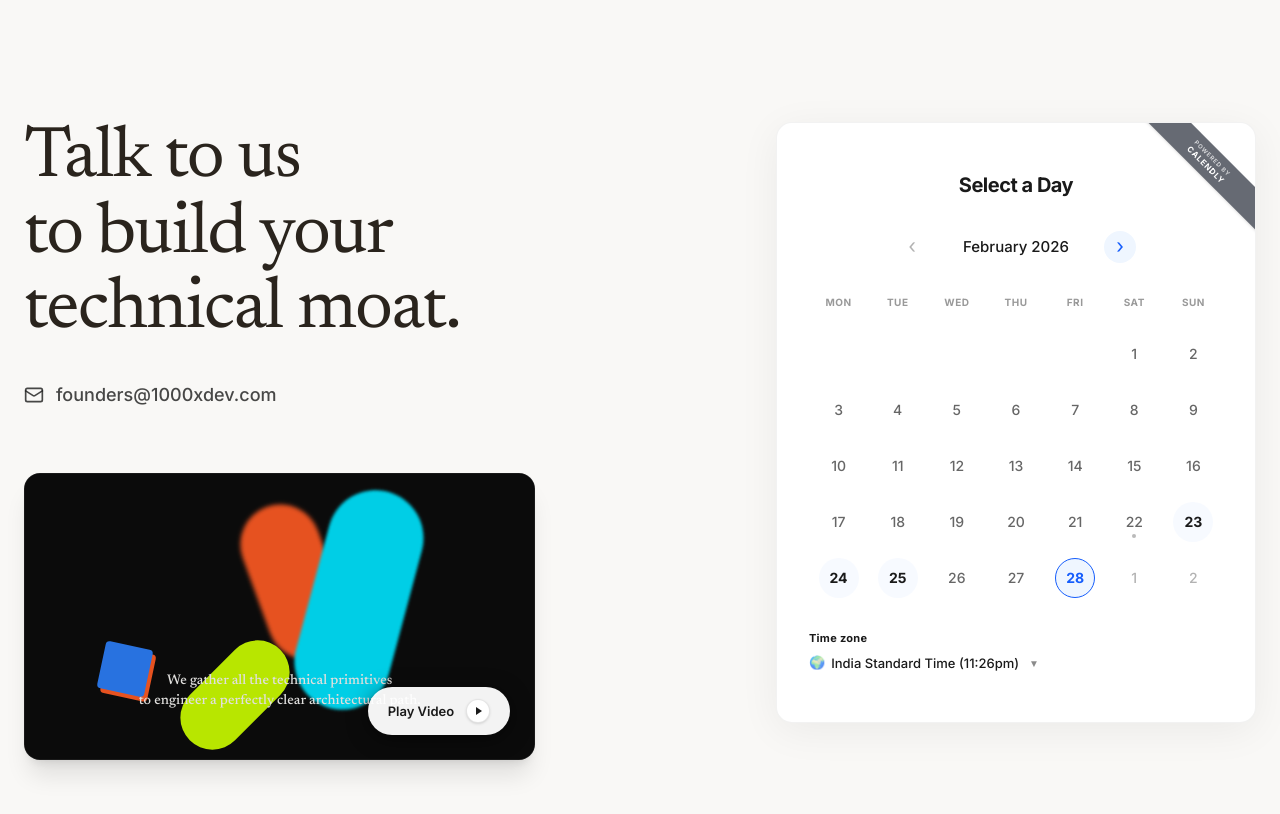
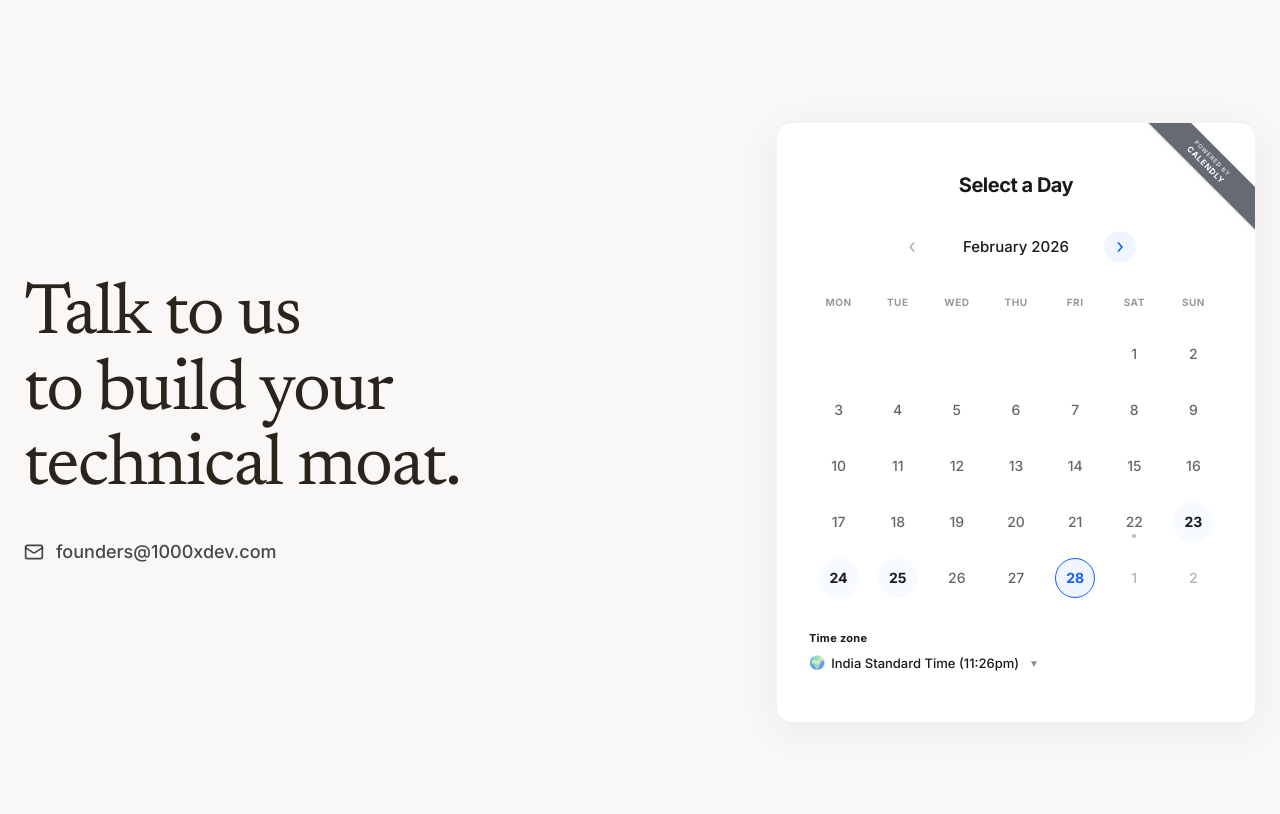
Before and after one commit to samradh15/1000xdev-sample, a Next.js app: page / in a window 1280 px wide. Shown: the part 4660-5474 px from the top of the page. Built offline with nearby package versions, Linux system fonts and the light colour scheme.

Commit message:
style(contact): removed video element to center the core typography and ensure a personalized aesthetic devoid of reference copies

```diff
--- a/components/ContactSection.tsx
+++ b/components/ContactSection.tsx
@@ -8,7 +8,7 @@ export default function ContactSection() {
             <div className="max-w-7xl mx-auto grid grid-cols-1 lg:grid-cols-12 gap-16 lg:gap-24 items-start">
 
                 {/* Left Column */}
-                <div className="lg:col-span-6 flex flex-col gap-12">
+                <div className="lg:col-span-6 flex flex-col justify-center h-full gap-8 lg:pr-12">
                     <div className="flex flex-col gap-6">
                         <h2 className="text-6xl lg:text-7xl font-serif text-[#2A241D] leading-[1.05] tracking-tight">
                             Talk to us <br className="hidden lg:block" />
@@ -22,31 +22,6 @@ export default function ContactSection() {
                             <svg xmlns="http://www.w3.org/2000/svg" width="20" height="20" viewBox="0 0 24 24" fill="none" stroke="currentColor" strokeWidth="2" strokeLinecap="round" strokeLinejoin="round"><rect width="20" height="16" x="2" y="4" rx="2" /><path d="m22 7-8.97 5.7a1.94 1.94 0 0 1-2.06 0L2 7" /></svg>
                             founders@1000xdev.com
                         </a>
-                    </div>
-
-                    {/* Placeholder Video Player as seen in reference */}
-                    <div className="w-full aspect-video bg-black rounded-2xl relative overflow-hidden group cursor-pointer shadow-xl border border-white/10 mt-4 md:max-w-[90%]">
-                        {/* Abstract placeholder graphic mimicking the reference */}
-                        <div className="absolute inset-0 flex items-center justify-center opacity-90 group-hover:opacity-100 transition-opacity duration-700 bg-[#0d0d0d]">
-                            {/* Abstract shapes matching Everything.Design vibrant fluid lines */}
-                            <div className="absolute w-20 h-40 bg-[#FF5B24] rounded-full top-[10%] left-[45%] rotate-[-20deg] blur-[2px]" />
-                            <div className="absolute w-24 h-56 bg-[#00E5FF] rounded-full top-[5%] right-[25%] rotate-[15deg] blur-[1.5px]" />
-                            <div className="absolute w-16 h-32 bg-[#CCFF00] rounded-full bottom-0 left-[35%] rotate-[45deg]" />
-                            <div className="absolute w-12 h-12 bg-[#2D7FF9] rounded-sm transform rotate-12 left-[15%] top-[60%] shadow-[4px_4px_0_#FF5B24]" />
-
-                            <p className="absolute bottom-12 font-serif text-[#F9F8F6] text-sm md:text-base text-center max-w-[80%] z-10 font-medium">
-                                We gather all the technical primitives <br />
-                                to engineer a perfectly clear architectural path.
-                            </p>
-                        </div>
-
-                        {/* Play Video Button Overlay */}
-                        <div className="absolute bottom-6 right-6 bg-white/95 rounded-full py-3 px-5 flex items-center gap-3 group-hover:scale-105 transition-transform duration-300 shadow-[0_4px_20px_rgba(0,0,0,0.5)] z-20">
-                            <span className="font-sans text-[13px] font-semibold text-[#1A1A1A]">Play Video</span>
-                            <div className="w-6 h-6 bg-white rounded-full flex items-center justify-center border border-black/10 shadow-sm">
-                                <div className="w-0 h-0 border-t-[4px] border-t-transparent border-l-[6px] border-l-[#1A1A1A] border-b-[4px] border-b-transparent ml-0.5" />
-                            </div>
-                        </div>
                     </div>
                 </div>
 
```
